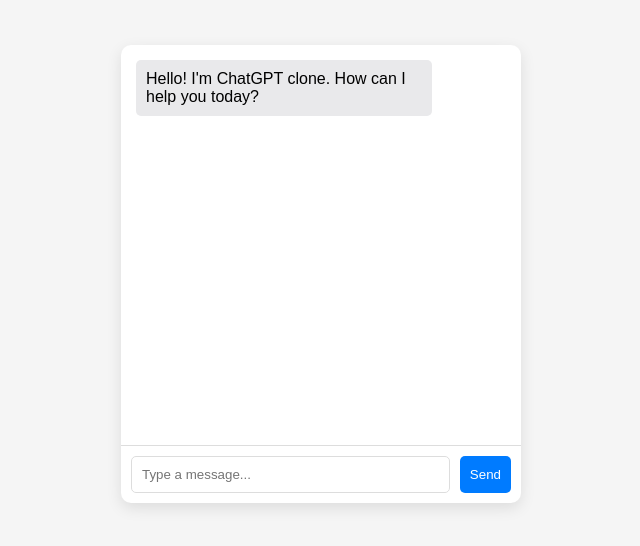
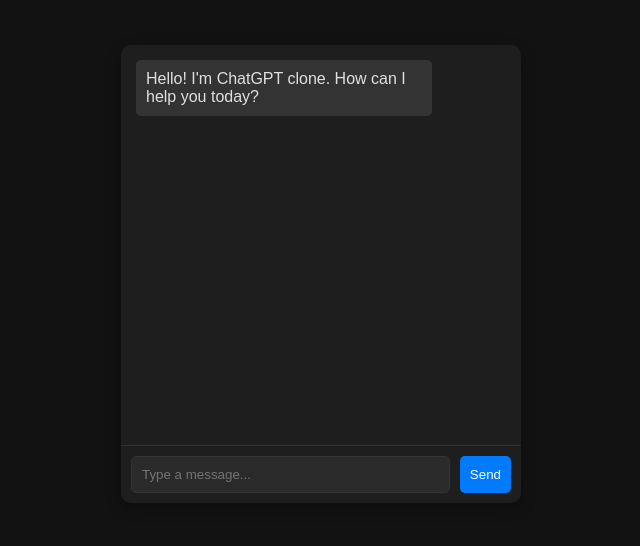
Before and after one commit to gokulkrishnas/Delulu-AI, a plain HTML site: page index.html in a window 1280 px wide. Shown: the part 126-672 px from the top of the page, without its empty margins (319-959 px from the left). Drawn offline with Linux system fonts and the light colour scheme.

Commit message:
Update styles.css

```diff
--- a/styles.css
+++ b/styles.css
@@ -6,7 +6,8 @@
 }
 
 body {
-    background-color: #f5f5f5;
+    background-color: #121212;
+    color: #e0e0e0;
     display: flex;
     justify-content: center;
     align-items: center;
@@ -15,9 +16,9 @@
 
 .chat-container {
     width: 400px;
-    background-color: white;
+    background-color: #1e1e1e;
     border-radius: 10px;
-    box-shadow: 0 5px 15px rgba(0, 0, 0, 0.1);
+    box-shadow: 0 5px 15px rgba(0, 0, 0, 0.3);
     overflow: hidden;
 }
 
@@ -27,20 +28,23 @@
     overflow-y: scroll;
     display: flex;
     flex-direction: column;
+    color: #e0e0e0;
 }
 
 .input-container {
     display: flex;
     padding: 10px;
-    border-top: 1px solid #ddd;
+    border-top: 1px solid #333;
 }
 
 input[type="text"] {
     width: 100%;
     padding: 10px;
-    border: 1px solid #ddd;
+    border: 1px solid #333;
     border-radius: 5px;
     margin-right: 10px;
+    background-color: #2a2a2a;
+    color: #e0e0e0;
 }
 
 button {
@@ -70,7 +74,8 @@
 }
 
 .bot-message {
-    background-color: #e9e9eb;
+    background-color: #333;
+    color: #e0e0e0;
     align-self: flex-start;
 }
 
@@ -79,6 +84,6 @@
 }
 
 #chatbox::-webkit-scrollbar-thumb {
-    background-color: #ccc;
+    background-color: #444;
     border-radius: 3px;
 }
```
